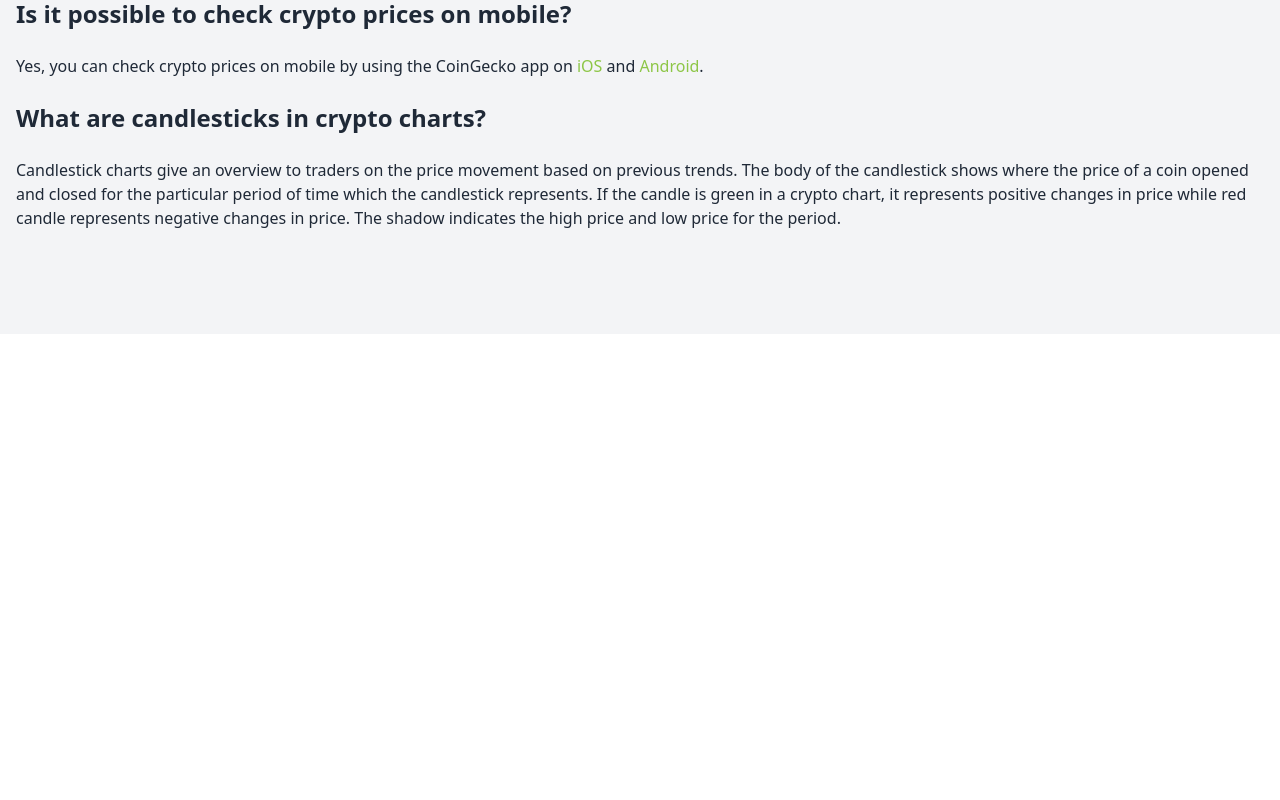
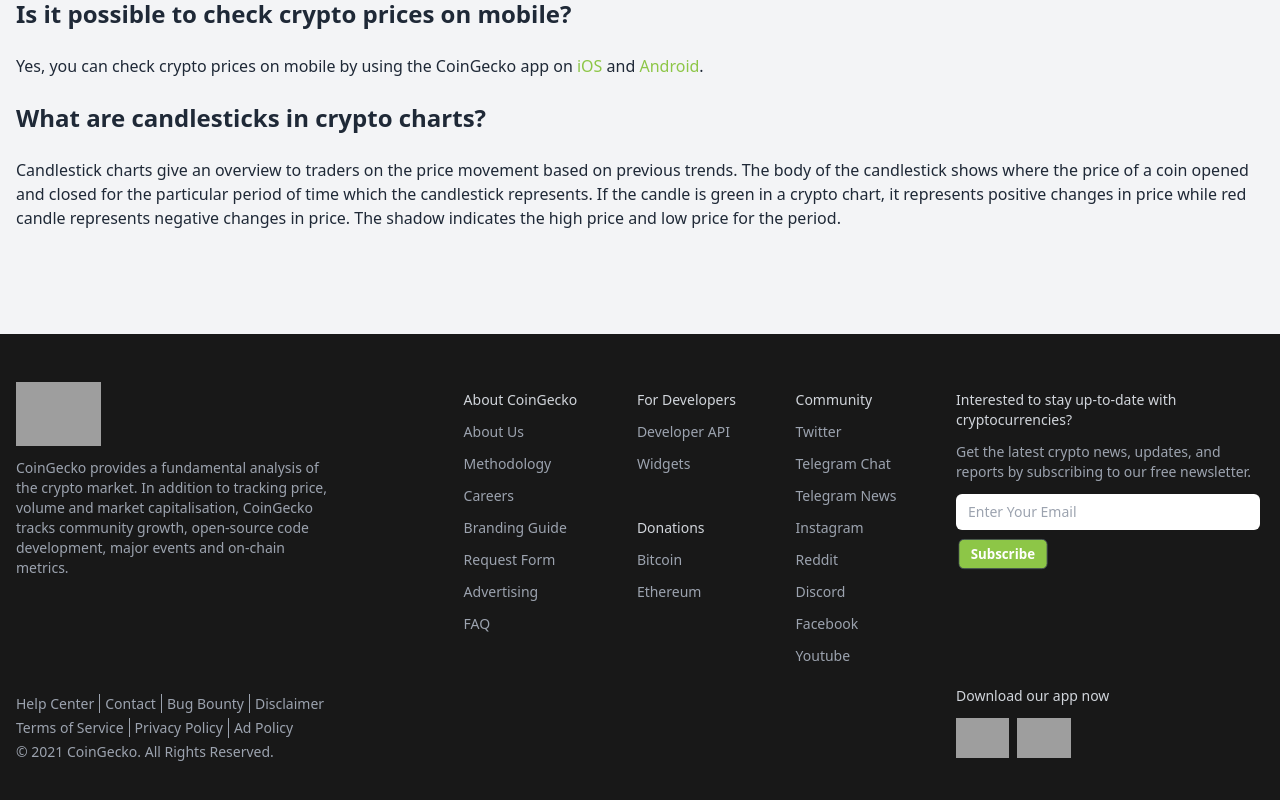
Before and after one commit to AndriP8/GeckoCoin, a React (Create React App) app: page / in a window 1280 px wide. Shown: the part 1963-2763 px from the top of the page. Before the commit the page ends 2297 px from the top, so only its background shows below. Built offline with nearby package versions, Linux system fonts and the light colour scheme; no server answers; grey boxes are pictures that could not be loaded.

Commit message:
add component Footer

```diff
--- a/src/App.tsx
+++ b/src/App.tsx
@@ -2,6 +2,7 @@
 import LayoutHeader from "components/header";
 import NavbarTabs from "components/navbarTabs";
 import Homepage from "pages/Homepage";
+import Footer from "components/footer";
 
 const query = new QueryClient();
 
@@ -12,6 +13,7 @@
         <LayoutHeader />
         <NavbarTabs />
         <Homepage />
+        <Footer />
       </div>
     </QueryClientProvider>
   );
--- /dev/null
+++ b/src/components/footer/index.tsx
@@ -0,0 +1,189 @@
+function Footer() {
+  return (
+    <footer className="px-4 bg-[#181818] h-auto text-gray-400 text-sm">
+      <div className="lg:flex lg:items-start lg:justify-between lg:pt-12 hidden">
+        <div className="mr-20 max-w-xs w-full">
+          <img
+            src="https://static.coingecko.com/s/coingecko-logo-white-3f2aeb48e13428b7199395259dbb96280bf47ea05b2940ef7d3e87c61e4d8408.png"
+            className="h-16"
+            alt="coinCrypto"
+          />
+          <p className=" my-3">
+            CoinGecko provides a fundamental analysis of the crypto market. In
+            addition to tracking price, volume and market capitalisation,
+            CoinGecko tracks community growth, open-source code development,
+            major events and on-chain metrics.
+          </p>
+        </div>
+        <div className="px-1 xl:px-3">
+          <div className="pt-2">
+            <h6 className="text-gray-300">About CoinGecko</h6>
+            <ul className="footer-item">
+              <li>
+                <a href="/">About Us</a>
+              </li>
+              <li>
+                <a href="/">Methodology</a>
+              </li>
+              <li>
+                <a href="/">Careers</a>
+              </li>
+              <li>
+                <a href="/">Branding Guide</a>
+              </li>
+              <li>
+                <a href="/">Request Form</a>
+              </li>
+              <li>
+                <a href="/">Advertising</a>
+              </li>
+              <li>
+                <a href="/">FAQ</a>
+              </li>
+            </ul>
+          </div>
+        </div>
+        <div className="px-1 xl:px-3">
+          <div className="pt-2">
+            <h6 className="text-gray-300">For Developers</h6>
+            <ul className="footer-item">
+              <li>
+                <a href="/">Developer API</a>
+              </li>
+              <li>
+                <a href="/">Widgets</a>
+              </li>
+            </ul>
+          </div>
+          <div className="pt-8">
+            <h6 className="text-gray-300">Donations</h6>
+            <ul className="footer-item">
+              <li>
+                <a href="/">Bitcoin</a>
+              </li>
+              <li>
+                <a href="/">Ethereum</a>
+              </li>
+            </ul>
+          </div>
+        </div>
+        <div className="px-1 xl:px-3">
+          <div className="pt-2">
+            <h6 className="text-gray-300">Community</h6>
+            <ul className="footer-item">
+              <li>
+                <a href="/">Twitter</a>
+              </li>
+              <li>
+                <a href="/">Telegram Chat</a>
+              </li>
+              <li>
+                <a href="/">Telegram News</a>
+              </li>
+              <li>
+                <a href="/">Instagram</a>
+              </li>
+              <li>
+                <a href="/">Reddit</a>
+              </li>
+              <li>
+                <a href="/">Discord</a>
+              </li>
+              <li>
+                <a href="/">Facebook</a>
+              </li>
+              <li>
+                <a href="/">Youtube</a>
+              </li>
+            </ul>
+          </div>
+        </div>
+        <div className="pt-2 px-1 xl:pl-3 max-w-xs w-full">
+          <h6 className="text-gray-300">
+            Interested to stay up-to-date with cryptocurrencies?
+          </h6>
+          <h6 className="my-3">
+            Get the latest crypto news, updates, and reports by subscribing to
+            our free newsletter.
+          </h6>
+          <div className="form-control">
+            <input
+              type="text"
+              className="px-3 py-2 rounded-md input-primary outline-none text-gray-700"
+              placeholder="Enter Your Email"
+            />
+          </div>
+          <button className="btn btn-sm bg-green-light hover:bg-[#69982f] capitalize rounded-md my-2">
+            Subscribe
+          </button>
+        </div>
+      </div>
+      <div className="lg:flex lg:items-start lg:justify-between lg:pt-2 lg:pb-10">
+        <div className="pt-1">
+          <div className="my-1 hidden lg:block">
+            <a href="/" className="pr-[5px]">
+              <span>Help Center</span>
+            </a>
+            <a href="/" className="px-[5px] mini-border-right">
+              <span>Contact</span>
+            </a>
+            <a href="/" className="px-[5px] mini-border-right">
+              <span>Bug Bounty</span>
+            </a>
+            <a href="/" className="px-[5px] mini-border-right">
+              <span>Disclaimer</span>
+            </a>
+          </div>
+          <div className="my-1 flex items-center justify-center lg:block lg:p-0 text-white lg:text-gray-400">
+            <a href="/" className="inline-flex lg:hidden">
+              <span className="text-[13px] lg:text-sm">Disclaimer</span>
+            </a>
+            <span className="mx-1 text-gray-400 inline lg:hidden">•</span>
+            <a href="/" className="lg:pr-[5px] pr-0">
+              <span className="text-[13px] lg:text-sm">Terms of Service</span>
+            </a>
+            <span className="ml-1 text-gray-400 inline lg:hidden">•</span>
+            <a
+              href="/"
+              className="px-[5px] border-0 lg:border-l-[1.5px] border-gray-400"
+            >
+              <span className="text-[13px] lg:text-sm">Privacy Policy</span>
+            </a>
+            <a
+              href="/"
+              className="px-[5px] hidden lg:inline-flex border-0 lg:border-l-[1.5px] border-gray-400"
+            >
+              <span>Ad Policy</span>
+            </a>
+          </div>
+          <div className="flex items-center justify-center lg:block lg:p-0 pt-1 pb-2">
+            <p className="text-[13px] lg:text-sm">
+              © 2021 CoinGecko. All Rights Reserved.
+            </p>
+          </div>
+        </div>
+        <div className="hidden lg:block max-w-xs px-1 xl:pl-3 w-full">
+          <h6 className="text-gray-300">Download our app now</h6>
+          <div className="flex items-center w-full py-3">
+            <div>
+              <img
+                src="https://static.coingecko.com/s/coingecko_logos/google_play_store-836027fba5bce52aa7f436d7edf8fadf2707c7607842f994e3af58748ef141a0.svg"
+                className="w-full h-10"
+                alt="icon-playstore"
+              />
+            </div>
+            <div className="px-2">
+              <img
+                src="https://static.coingecko.com/s/coingecko_logos/apple_app_store-2b96ff447647976493b4622a5af700da687ffb28b64e3bd8c9c1bbd7ac20d028.svg"
+                className="w-full h-10"
+                alt="icon-appstore"
+              />
+            </div>
+          </div>
+        </div>
+      </div>
+    </footer>
+  );
+}
+
+export default Footer;
--- a/src/index.css
+++ b/src/index.css
@@ -65,3 +65,11 @@
 .items-tabs-hover {
   @apply hover:text-gray-700 hover:border-b-2 hover:border-gray-400;
 }
+
+ul.footer-item li {
+  @apply my-3;
+}
+
+.mini-border-right {
+  @apply border-l-[1.5px] border-gray-400;
+}
```
